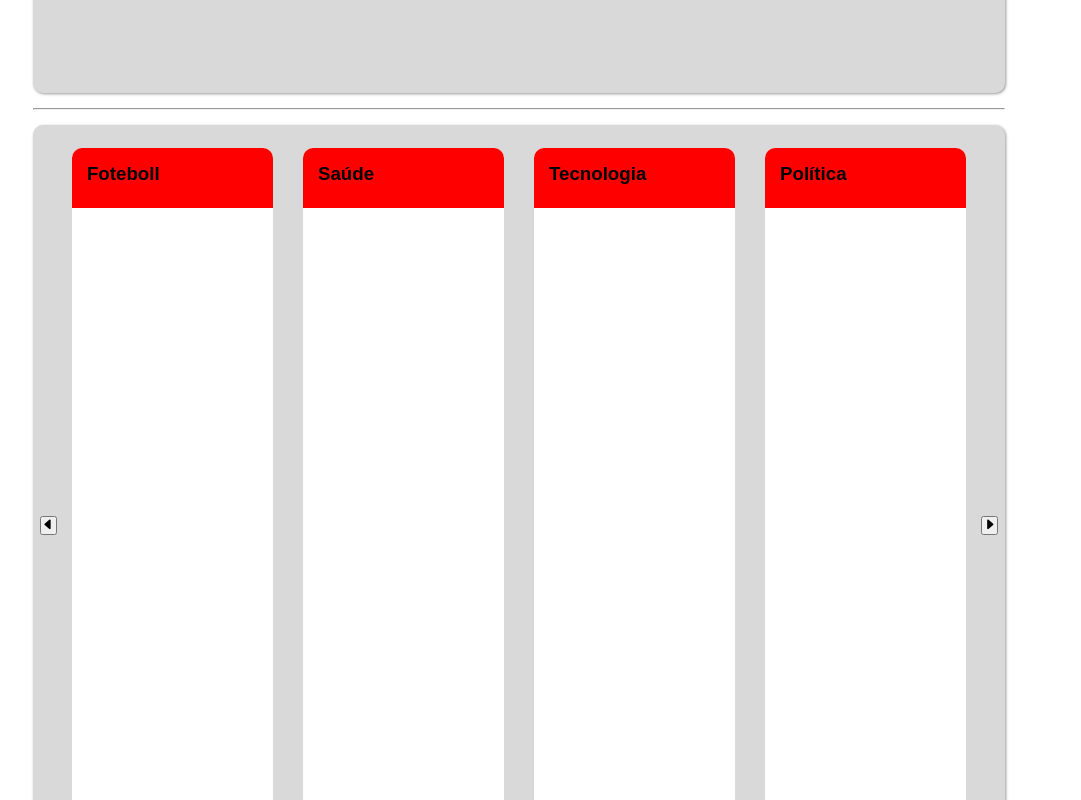
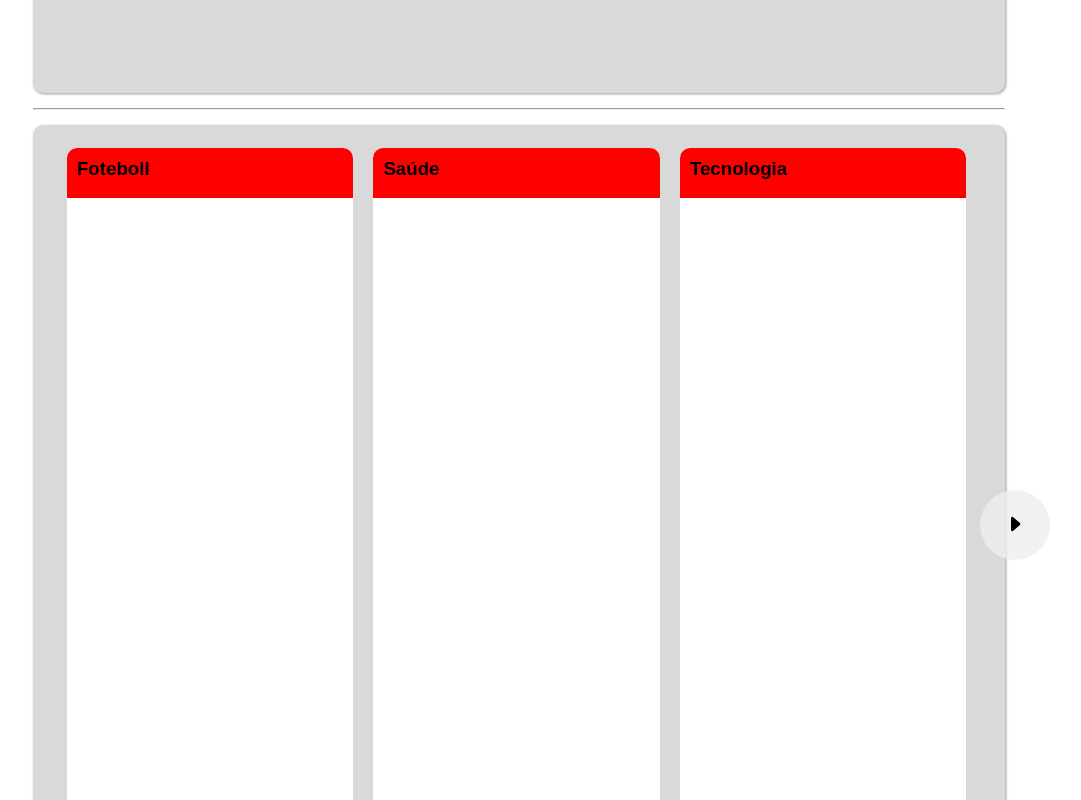
Before and after one commit to aeelmesq/TCC, a React (Create React App) app: page / in a window 1280 px wide. Shown: the part 920-1720 px from the top of the page, without its empty margins (121-1202 px from the left). Built offline with nearby package versions, Linux system fonts and the light colour scheme.

Commit message:
adição de um slider

```diff
--- a/src/StyleComponents/Pages.css
+++ b/src/StyleComponents/Pages.css
@@ -11,22 +11,56 @@
 }
 .mainCont {
     display: flex;
-    justify-content: center;
+    justify-content: left;
     align-items: center;
     width: 95%;
     height: 800px;
     overflow: hidden;
+    overflow-x: auto;
+    scroll-behavior: smooth;
+    overflow: scroll;
+}
+.mainCont::-webkit-scrollbar {
+    display: none;
 }
 .card {
-    width: 33%;
+    width: 31%;
     height: 755px;
     background-color: white;
-    margin: 15px;
+    margin: 10px;
     border-radius: 10px;
+    flex: none;
 }
 .card header {
-    padding: 15px;
+    padding: 10px;
     height: 30px;
     border-radius: 10px 10px 0 0;
     background-color: red;
 }
+.btnLeft, .btnRight {
+    width: 70px;
+    position: absolute;
+    height: 70px;
+    font-size: 15pt;
+    background-color: rgba(238, 238, 238, 0.8);
+    border: none;
+    z-index: 0;
+    transition: 0.7s;
+    cursor: pointer;
+    border-radius: 100%;
+    display: flex;
+    justify-content: center;
+    align-items: center;
+}
+.btnLeft, .btnRight:hover {
+    opacity: 0.8;
+}
+.btnLeft {
+    right: 86vw;
+}
+.btnRight {
+    left: 86vw;
+}
+.btnOf{
+    visibility: hidden;
+}
--- a/src/components/Header/SearchBar/SearchBar.js
+++ b/src/components/Header/SearchBar/SearchBar.js
@@ -1,20 +1,23 @@
 import "../../../StyleComponents/SearchBar.css";
-
-function Search() {
-  let search = document.getElementById("searchInput").value;
-
-  console.log(search);
-}
+import { useState } from "react";
 
 function SearchBar() {
+  const [search, setSearch] = useState("");
+
   return (
     <section id="searchArea">
-      <form onSubmit={Search} id="searchBar">
-        <input type="text" placeholder="Digite sua pesquisa" id="searchInput" />
+      <form id="searchBar">
+        <input
+          type="text"
+          placeholder="Digite sua pesquisa"
+          id="searchInput"
+          onChange={(e) => setSearch(e.target.value)}
+        />
         <button type="submit" id="searchBtn">
           <i class="bi bi-search"></i>
         </button>
       </form>
+      {search && <div className="">{search}</div>}
     </section>
   );
 }
--- a/src/components/Pages/BlockTypeRoler.js
+++ /dev/null
@@ -1,34 +0,0 @@
-import categorias from "../../consts/Cat.js";
-
-export default function BlockTypeRoler() {
-  function Card({ title }) {
-    return (
-      <>
-        <div className="card">
-          <header>
-            <h3>{title}</h3>
-          </header>
-        </div>
-      </>
-    );
-  }
-
-  return (
-    <>
-      <section className="block">
-        <button className="btnLeft">
-          <i class="bi bi-caret-left-fill"></i>
-        </button>
-        <div className="mainCont">
-          {categorias.map((item, index) => {
-            return <Card title={item.title} />;
-          })}
-        </div>
-        <button className="btnRight">
-          <i class="bi bi-caret-right-fill"></i>
-        </button>
-      </section>
-      <hr />
-    </>
-  );
-}
--- /dev/null
+++ b/src/components/Pages/BlockTypeSlider.js
@@ -0,0 +1,51 @@
+import categorias from "../../consts/Cat.js";
+import { useRef, useState } from "react";
+
+export default function BlockTypeSlider() {
+  const slider = useRef(null);
+
+  const [sliderPosition, setSliderPosition] = useState(0);
+
+  function Card({ title }) {
+    return (
+      <>
+        <div className="card">
+          <header>
+            <h3>{title}</h3>
+          </header>
+        </div>
+      </>
+    );
+  }
+  const moveToLeft = (e) => {
+    e.preventDefault();
+    slider.current.scrollLeft -= slider.current.offsetWidth;
+    setSliderPosition(slider.current.scrollLeft - slider.current.offsetWidth);
+  };
+  const moveToRight = (e) => {
+    e.preventDefault();
+    slider.current.scrollLeft += slider.current.offsetWidth;
+    setSliderPosition(slider.current.scrollLeft + slider.current.offsetWidth);
+  };
+
+  return (
+    <>
+      <section className="block">
+        {sliderPosition > 0 && (
+          <button className="btnLeft" onClick={moveToLeft}>
+            <i class="bi bi-caret-left-fill"></i>
+          </button>
+        )}
+        <div className="mainCont" ref={slider}>
+          {categorias.map((item, index) => {
+            return <Card title={item.title} />;
+          })}
+        </div>
+        <button className="btnRight" onClick={moveToRight}>
+          <i class="bi bi-caret-right-fill"></i>
+        </button>
+      </section>
+      <hr />
+    </>
+  );
+}
--- a/src/components/Pages/Home/Home.js
+++ b/src/components/Pages/Home/Home.js
@@ -1,5 +1,5 @@
 import BlockType1 from "../BlockType1";
-import BlockTypeRoler from "../BlockTypeRoler";
+import BlockTypeSlider from "../BlockTypeSlider";
 
 function Home() {
   return (
@@ -7,7 +7,7 @@ function Home() {
       <h1>HOME</h1>
       <section id="Home">
         <BlockType1 />
-        <BlockTypeRoler />
+        <BlockTypeSlider />
       </section>
     </>
   );
--- a/src/consts/Cat.js
+++ b/src/consts/Cat.js
@@ -11,5 +11,8 @@ const categorias = [
   {
     title: "Política",
   },
+  {
+    title: "Jogos",
+  },
 ];
 export default categorias;
```
